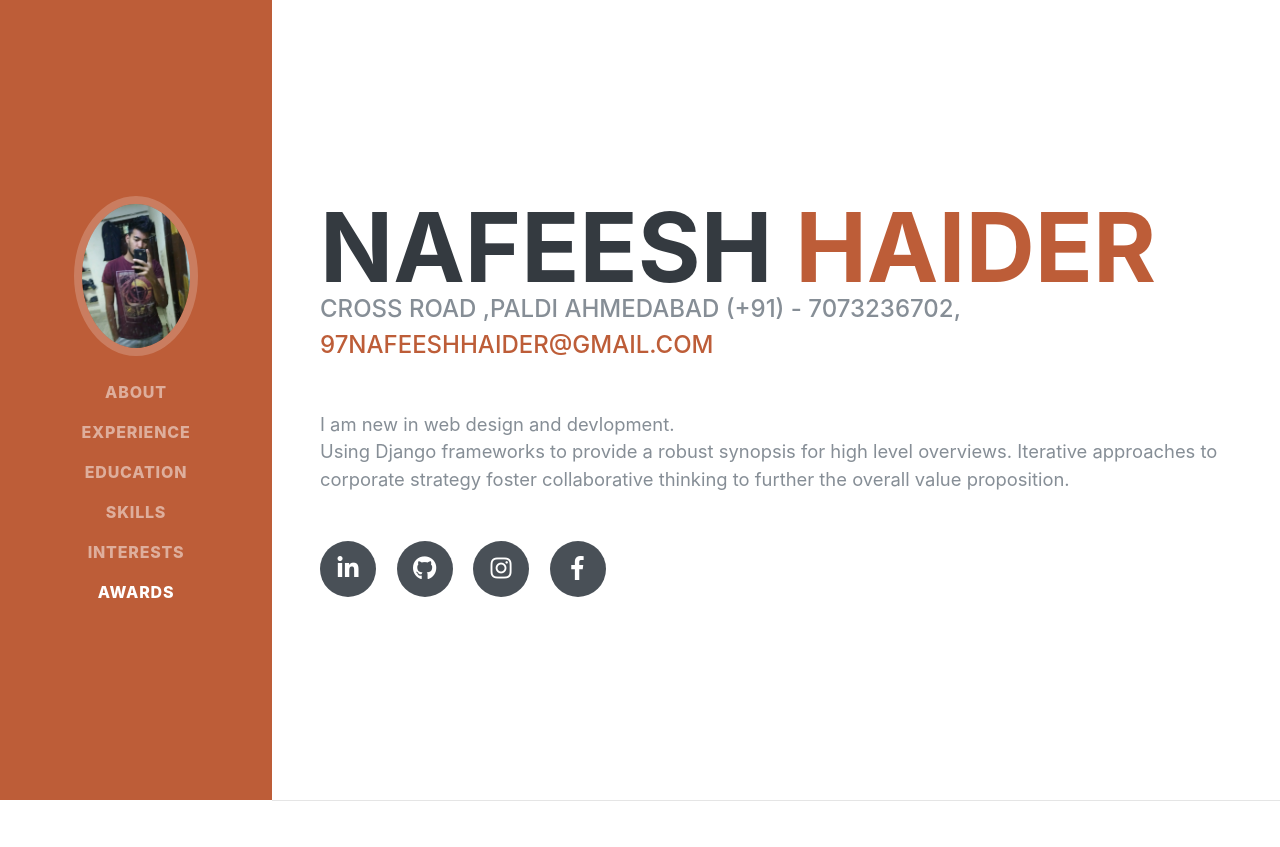
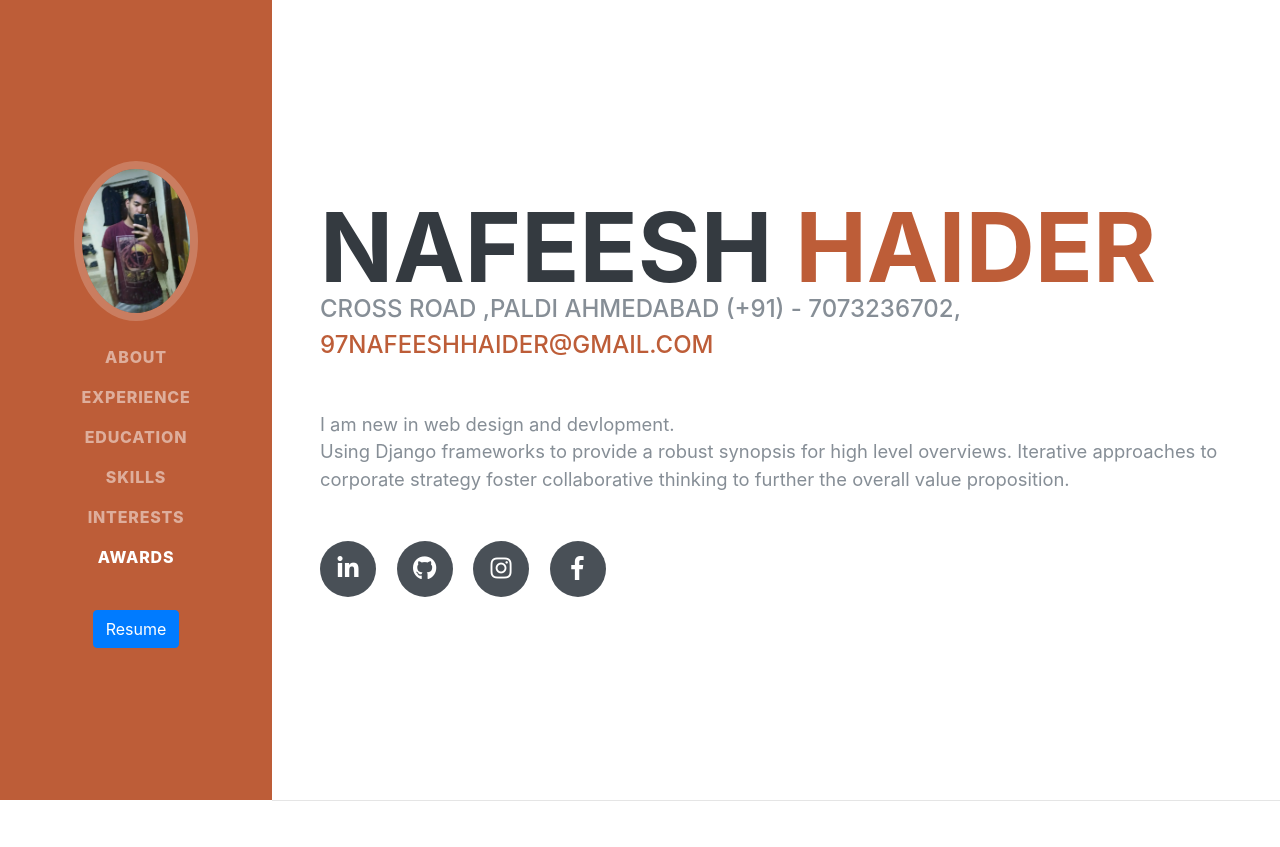
Before and after one commit to nafeesh-haider/mysite, a Django app: page / in a window 1280 px wide. Shown: the top 847 px of the page. Run offline with Django 3.2, Linux system fonts and the light colour scheme; some libraries are stand-ins or nearby versions; some web fonts are replaced.

Commit message:
Update index.html

```diff
--- a/portfolio/templates/index.html
+++ b/portfolio/templates/index.html
@@ -59,6 +59,14 @@
         <li class="nav-item">
           <a class="nav-link js-scroll-trigger" href="#awards">Awards</a>
         </li>
+        <hr>
+
+        <!-- button for resume -->
+        <li class="nav-item">
+          <a href="https://drive.google.com/open?id=1F4LN-aaojCy4n0DW1gVOP5s24k92sHZx">
+          <button type="button" class="btn btn-primary">Resume</button></a>
+        </li>
+
       </ul>
     </div>
   </nav>
```
